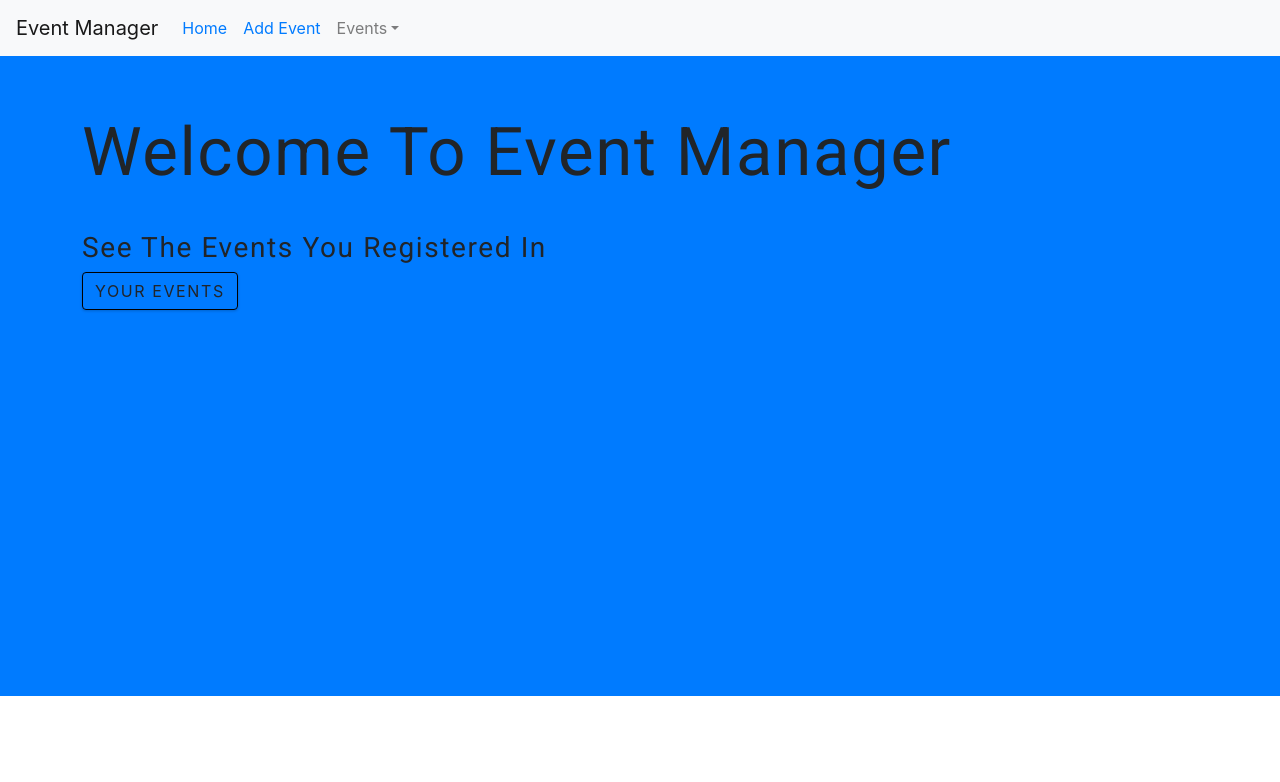
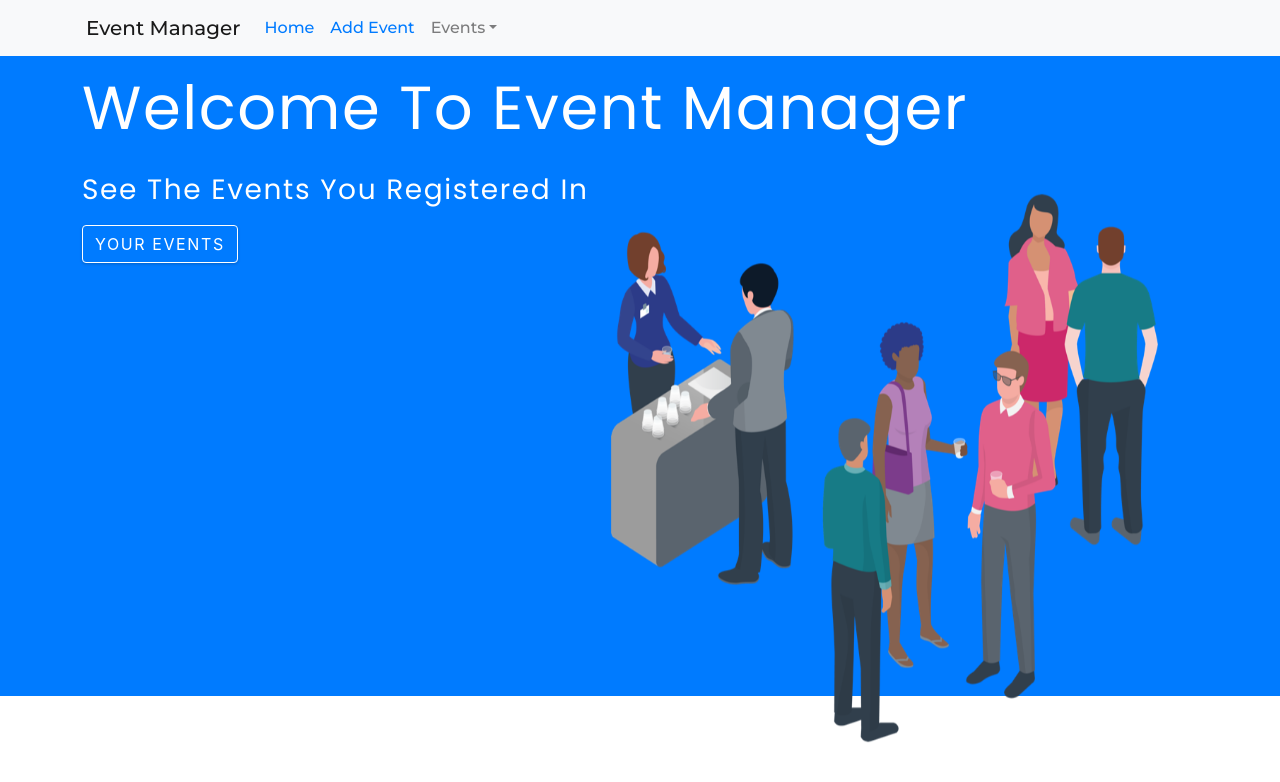
Before and after one commit to Pulkit007/event-manager, a React (Create React App) app: page / in a window 1280 px wide. Shown: the top 782 px of the page. Built offline with nearby package versions, Linux system fonts and the light colour scheme.

Commit message:
added some styles

```diff
--- a/public/index.html
+++ b/public/index.html
@@ -24,6 +24,12 @@
       work correctly both with client-side routing and a non-root public URL.
       Learn how to configure a non-root public URL by running `npm run build`.
     -->
+    <link rel="preconnect" href="https://fonts.googleapis.com">
+<link rel="preconnect" href="https://fonts.gstatic.com" crossorigin>
+<link href="https://fonts.googleapis.com/css2?family=Montserrat:wght@500&display=swap" rel="stylesheet">
+<link rel="preconnect" href="https://fonts.googleapis.com">
+<link rel="preconnect" href="https://fonts.gstatic.com" crossorigin>
+<link href="https://fonts.googleapis.com/css2?family=Poppins&display=swap" rel="stylesheet">
     <title>React App</title>
   </head>
   <body>
--- a/src/AddEvent.js
+++ b/src/AddEvent.js
@@ -8,27 +8,27 @@ const AddEvent = () => {
       <section>
         <Form>
           <Form.Group controlId="formBasicEmail">
-            <Form.Label>Event Name</Form.Label>
+            <Form.Label className="attach">Event Name</Form.Label>
             <Form.Control type="text" placeholder="Enter event name" />
           </Form.Group>
 
           <Form.Group controlId="formBasicDuration">
-            <Form.Label>Duration</Form.Label>
+            <Form.Label className="attach">Duration</Form.Label>
             <Form.Control type="text" placeholder="Duration" />
           </Form.Group>
 
           <Form.Group controlId="formBasicDate">
-            <Form.Label>Date</Form.Label>
+            <Form.Label className="attach">Date</Form.Label>
             <Form.Control type="text" placeholder="Date" />
           </Form.Group>
 
           <Form.Group controlId="formBasicPartipants">
-            <Form.Label>No of Participants</Form.Label>
+            <Form.Label className="attach">No of Participants</Form.Label>
             <Form.Control type="text" placeholder="No of participants" />
           </Form.Group>
 
           <Form.Group controlId="formBasicOrganizers">
-            <Form.Label>Organizer</Form.Label>
+            <Form.Label className="attach">Organizer</Form.Label>
             <Form.Control type="text" placeholder="Organizer" />
           </Form.Group>
           <Button variant="primary" type="submit">
@@ -41,6 +41,10 @@ const AddEvent = () => {
 };
 
 const Wrapper = styled.article`
+  .attach {
+    font-weight: 600;
+    font-family: Poppins;
+  }
   section {
     padding-top: 40px;
     width: 90vw;
--- a/src/Header.js
+++ b/src/Header.js
@@ -5,8 +5,14 @@ import { Link } from "react-router-dom";
 
 const header = () => {
   return (
-    <Navbar bg="light" expand="lg">
-      <Navbar.Brand>Event Manager</Navbar.Brand>
+    <Navbar
+      style={{ fontWeight: "300", fontFamily: "Montserrat" }}
+      bg="light"
+      expand="lg"
+    >
+      <Navbar.Brand style={{ fontWeight: "500", paddingLeft: "70px" }}>
+        Event Manager
+      </Navbar.Brand>
       <Navbar.Toggle aria-controls="basic-navbar-nav" />
       <Navbar.Collapse id="basic-navbar-nav">
         <Nav className="mr-auto">
--- a/src/Home.js
+++ b/src/Home.js
@@ -6,10 +6,25 @@ const Home = () => {
   return (
     <Wrapper>
       <section>
-        <div style={{ padding: "40px 50px" }}>
-          <h1 style={{ paddingBottom: "30px" }}>Welcome to Event Manager</h1>
-          <h3>See the events you registered in</h3>
+        <div style={{ padding: "0px 50px" }}>
+          <h1 style={{ paddingBottom: "20px" }}>Welcome to Event Manager</h1>
+          <h3 style={{ paddingBottom: "10px" }}>
+            See the events you registered in
+          </h3>
           <button className="btn">Your Events</button>
+        </div>
+        <div>
+          <img
+            style={{
+              width: "45%",
+              margin: "-70px auto",
+              height: "550px",
+              float: "right",
+              marginRight: "90px",
+            }}
+            src="./images/event_home.png"
+            alt="home_cover"
+          />
         </div>
       </section>
     </Wrapper>
@@ -18,9 +33,14 @@ const Home = () => {
 
 const Wrapper = styled.article`
   h1 {
-    font-size: 4.2rem;
+    font-size: 3.8rem;
+    font-family: "Poppins", sans-serif;
+  }
+  h3 {
+    font-family: "Poppins", sans-serif;
   }
   section {
+    color: white;
     background-color: #007bff;
     padding-top: 40px;
     width: 100vw;
@@ -29,7 +49,8 @@ const Wrapper = styled.article`
     height: 40rem;
   }
   button {
-    border: 1px solid black;
+    border: 1px solid white;
+    color: white;
   }
 `;
 
--- a/src/PastEvent.js
+++ b/src/PastEvent.js
@@ -9,7 +9,7 @@ const PastEvent = () => {
       <main>
         <h2>Past Events</h2>
         <Table responsive>
-          <thead>
+          <thead className="thead-dark">
             <tr>
               <th>Event Name</th>
               <th>Duration</th>
@@ -40,6 +40,21 @@ const PastEvent = () => {
 };
 
 const Wrapper = styled.article`
+  tr th {
+    font-weight: 400;
+    font-family: sans-serif;
+  }
+  thead th {
+    background-color: #007bff !important;
+    border-bottom: none;
+    font-weight: 500;
+  }
+  h2 {
+    font-family: "Poppins", sans-serif;
+    padding-bottom: 15px;
+    font-size: 2.5rem;
+    font-weight: 500;
+  }
   main {
     padding-top: 40px;
     width: 90vw;
--- a/src/UpcomingEvent.js
+++ b/src/UpcomingEvent.js
@@ -10,13 +10,14 @@ const UpcomingEvent = () => {
       <main>
         <h2>Upcoming Events</h2>
         <Table responsive>
-          <thead>
+          <thead className="thead-dark">
             <tr>
               <th>Event Name</th>
               <th>Duration</th>
               <th>Date</th>
               <th>No of participants</th>
               <th>Organizer</th>
+              <th>Registered</th>
             </tr>
           </thead>
           <tbody>
@@ -30,7 +31,7 @@ const UpcomingEvent = () => {
                 isRegistered,
               } = event;
               return (
-                <tr key={index}>
+                <tr style={{ fontWeight: "normal" }} key={index}>
                   <th>{name}</th>
                   <th>{duration}</th>
                   <th>{date}</th>
@@ -60,6 +61,21 @@ const UpcomingEvent = () => {
 };
 
 const Wrapper = styled.article`
+  tr th {
+    font-weight: 400;
+    font-family: sans-serif;
+  }
+  thead th {
+    background-color: #007bff !important;
+    border-bottom: none;
+    font-weight: 500;
+  }
+  h2 {
+    font-family: "Poppins", sans-serif;
+    padding-bottom: 15px;
+    font-size: 2.5rem;
+    font-weight: 500;
+  }
   main {
     width: 90vw;
     margin: 0 auto;
--- a/src/index.css
+++ b/src/index.css
@@ -164,7 +164,7 @@ p {
 }
 
 .btn:hover {
-  background: var(--clr-primary-8);
+  background: whitesmoke;
   color: var(--clr-primary-1);
 }
 
```
Also changed, not shown: public/images/event_home.png (added).
